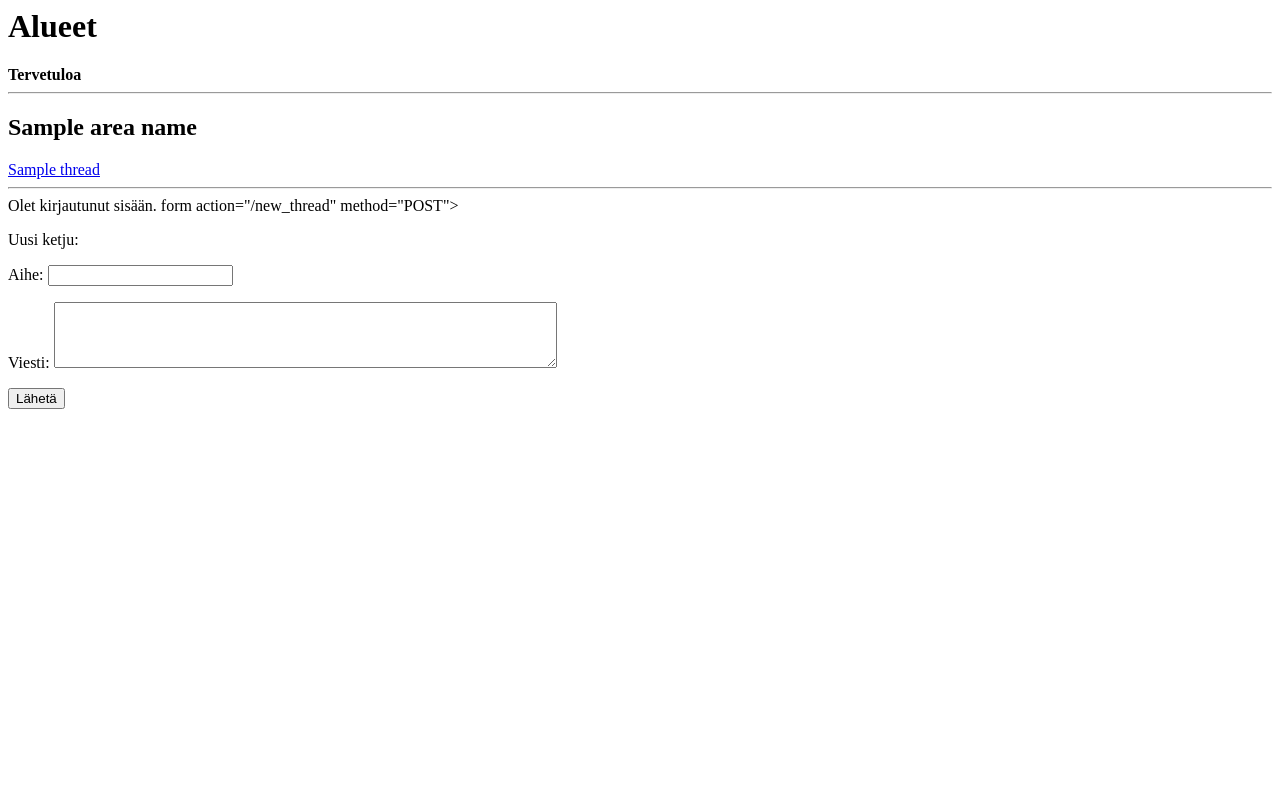
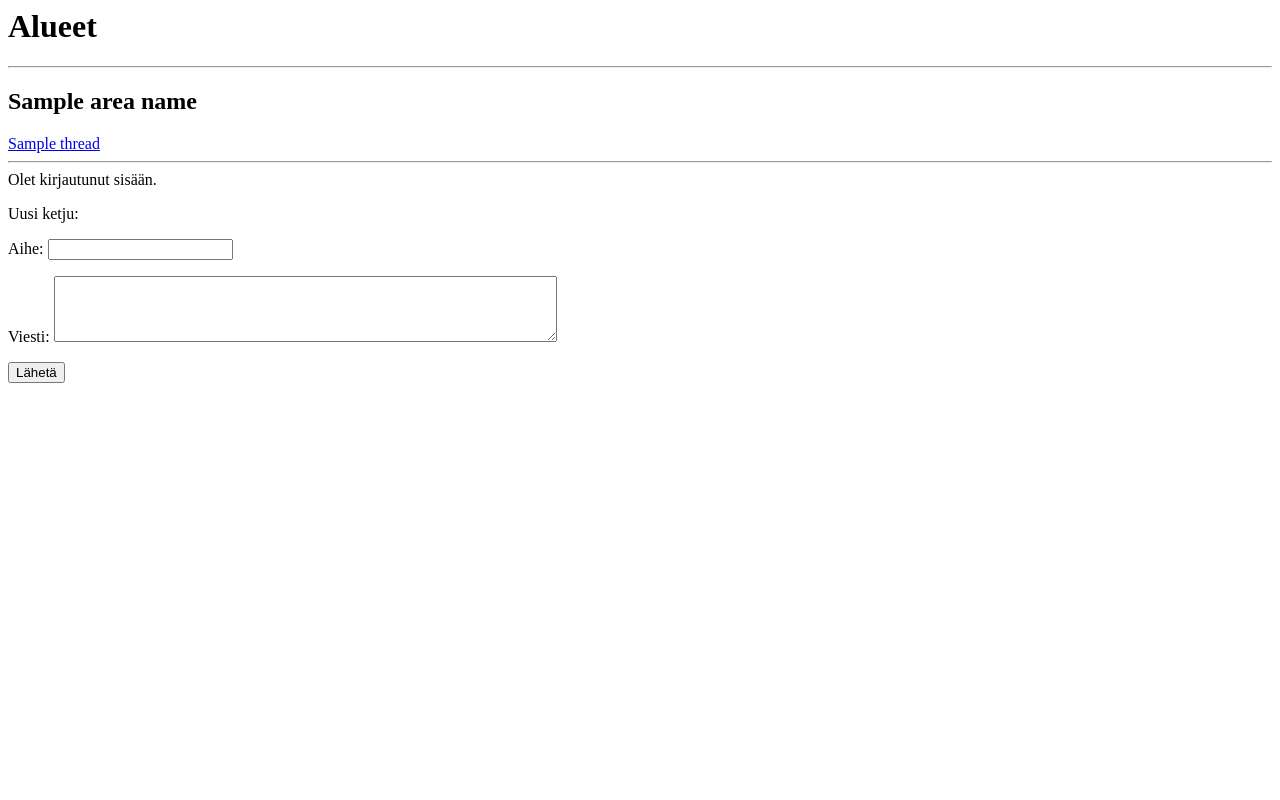
Before and after one commit to mleikas/chat-sovellus, a Flask app: template templates/areas.html in a window 1280 px wide. Run offline with Flask 2, Linux system fonts and the light colour scheme; the visitor is signed in with stand-in values (Sample User, id 1); the template is opened without the code that fills it: most values are stand-ins (such as "Sample title", 1, 10 or a date in 2020).

Commit message:
html fixes to areas

```diff
--- a/templates/areas.html
+++ b/templates/areas.html
@@ -1,6 +1,5 @@
 <title>Alueet</title>
 <h1>Alueet</h1>
-<b>Tervetuloa</b>
 <hr>
 <h2>{{ area_name }}</h2>
 {% for thread in threads %}
@@ -9,7 +8,7 @@
 {% endfor %}
 {% if session.user_id %}
 Olet kirjautunut sisään.
-form action="/new_thread" method="POST">
+<form action="/new_thread" method="POST">
 <p>Uusi ketju:</p>
 <p>Aihe: <input type="text" name="thread_name" required maxlength="140"></p>
 <p>Viesti: <textarea name="content" rows="4" cols="60"></textarea></p>
```
